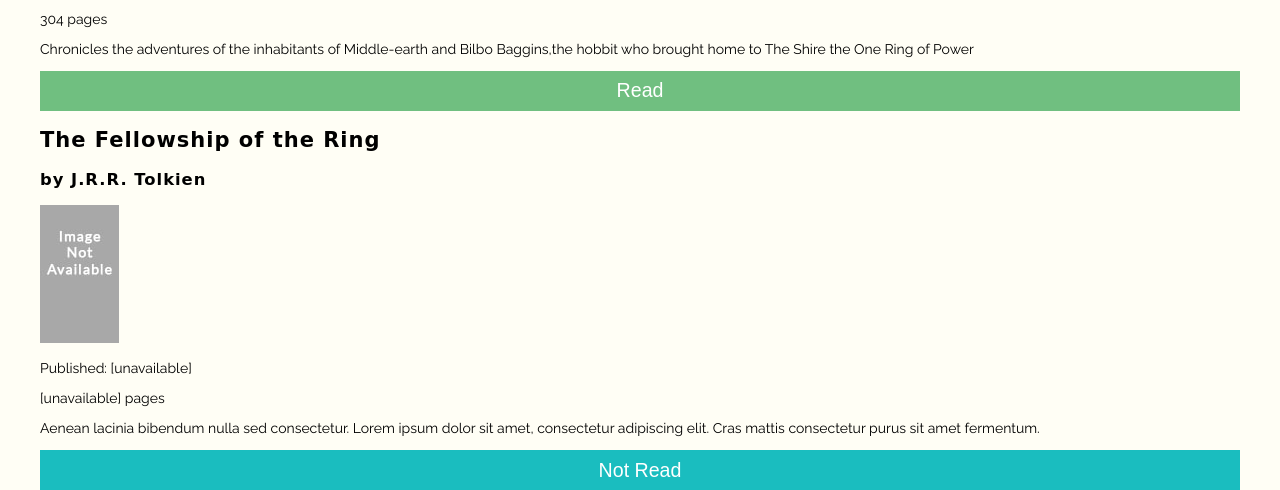
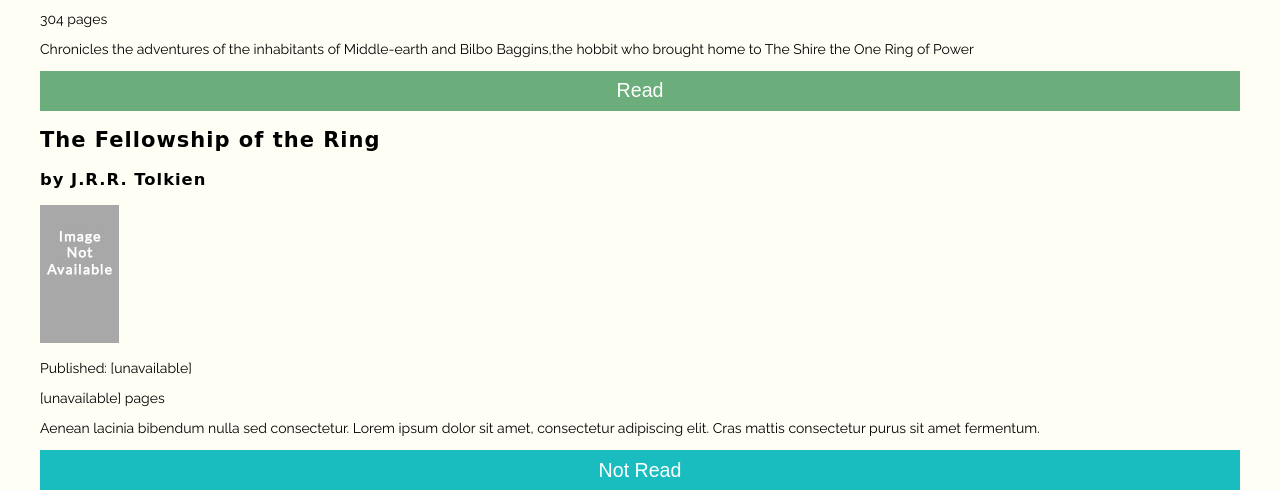
Before and after one commit to fischbot/library, a plain HTML site: page index.html in a window 1280 px wide. In both pictures the pointer is over the button 640 px from the left and 823 px from the top of the page. Shown: the part 733-1223 px from the top of the page. Drawn offline with nearby package versions, Linux system fonts and the light colour scheme; a web font is replaced by a local one.

Commit message:
add hover colors to read/not read button

```diff
--- a/css/main.css
+++ b/css/main.css
@@ -144,8 +144,17 @@
   grid-column: 1 / -1;
 }
 
+.read-btn:hover {
+  background: #15A8AC;
+}
+
+/* read must be after .read-btn */
 .read {
     background: #70BF80;
+}
+
+.read:hover {
+  background: #6BAE7C;
 }
 
 #open-search-modal-btn,
```
